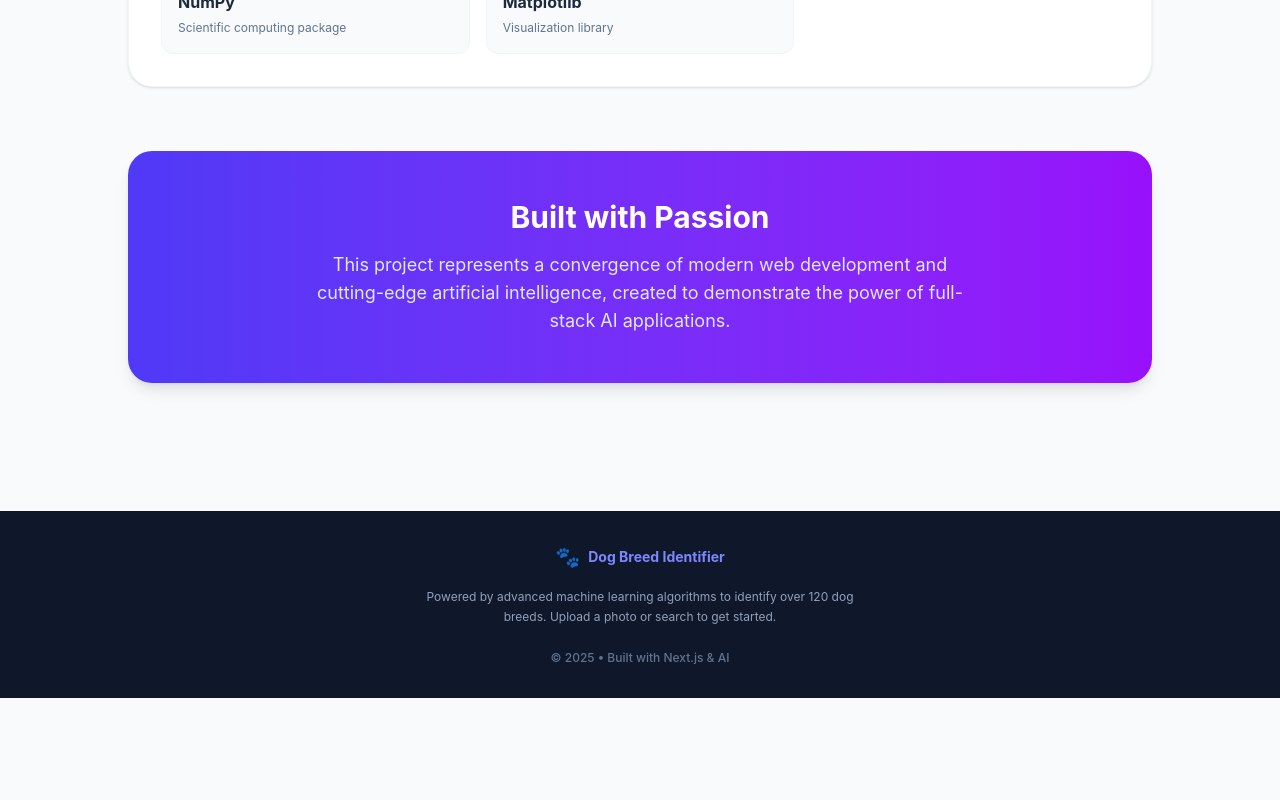
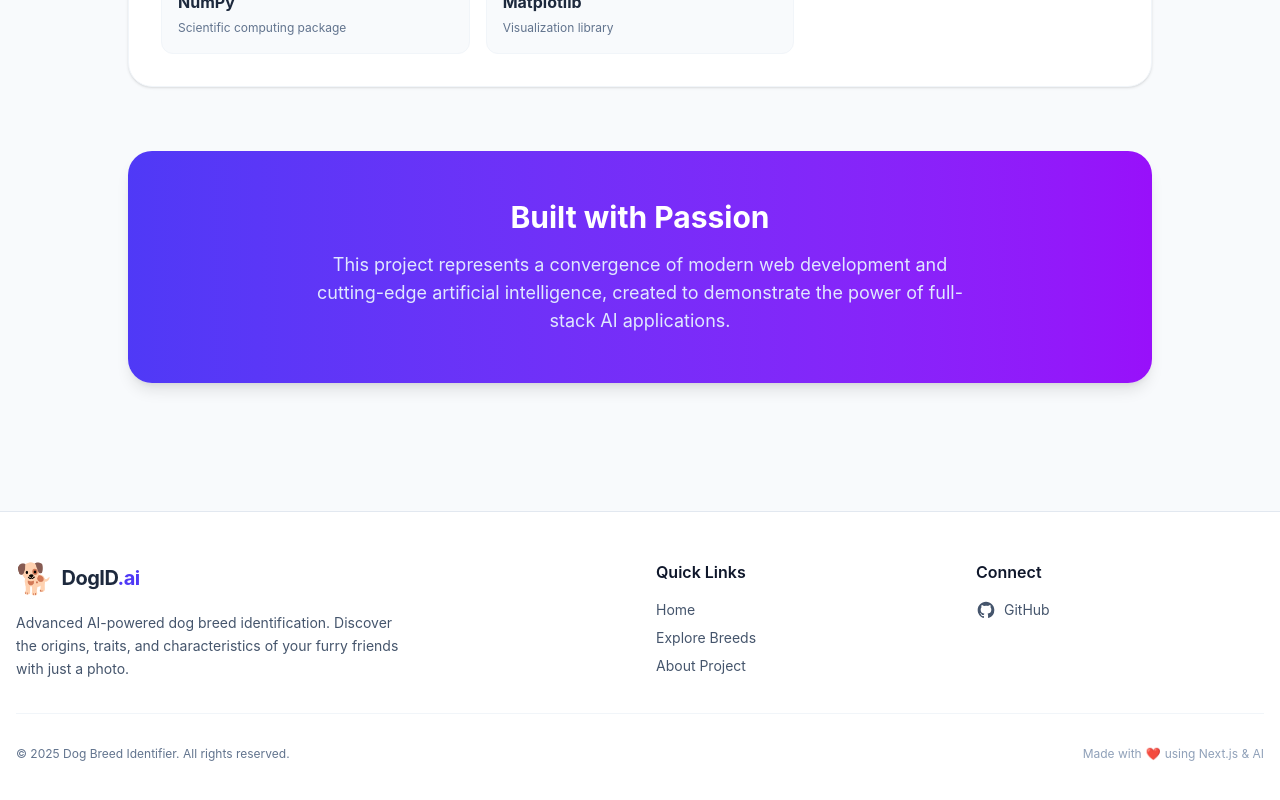
Before and after one commit to addynoven/old_dog_breed_identifier_frontend, a Next.js app: page /about in a window 1280 px wide. Shown: the part 2616-3416 px from the top of the page. Before the commit the page ends 3314 px from the top, so only its background shows below. Built offline with nearby package versions, Linux system fonts and the light colour scheme.

Commit message:
feat: upgrade footer to a multi-column layout with navigation, branding, and social links.

```diff
--- a/src/components/Footer.tsx
+++ b/src/components/Footer.tsx
@@ -1,17 +1,77 @@
+import Link from 'next/link';
+
 export default function Footer() {
+  const currentYear = new Date().getFullYear();
+
   return (
-    <footer className="bg-slate-900 text-white py-8 mt-auto relative z-0">
-      <div className="container mx-auto px-4 text-center">
-        <div className="flex items-center justify-center gap-2 mb-4">
-          <span className="text-xl">🐾</span>
-          <p className="text-sm font-bold text-indigo-400">Dog Breed Identifier</p>
+    <footer className="bg-white dark:bg-slate-950 border-t border-slate-200 dark:border-slate-800 transition-colors duration-300">
+      <div className="container mx-auto px-4 py-12">
+        <div className="grid grid-cols-1 md:grid-cols-4 gap-8 mb-8">
+          {/* Brand Section */}
+          <div className="col-span-1 md:col-span-2">
+            <Link href="/" className="flex items-center gap-2 mb-4 group w-fit">
+              <span className="text-3xl group-hover:scale-110 transition-transform duration-300">🐕</span>
+              <h2 className="text-xl font-bold text-slate-800 dark:text-slate-100 tracking-tight">
+                DogID<span className="text-indigo-600 dark:text-indigo-400">.ai</span>
+              </h2>
+            </Link>
+            <p className="text-slate-600 dark:text-slate-400 text-sm leading-relaxed max-w-sm">
+              Advanced AI-powered dog breed identification. Discover the origins, traits, and characteristics of your furry friends with just a photo.
+            </p>
+          </div>
+
+          {/* Quick Links */}
+          <div>
+            <h3 className="font-semibold text-slate-900 dark:text-white mb-4">Quick Links</h3>
+            <ul className="space-y-2 text-sm">
+              <li>
+                <Link href="/" className="text-slate-600 dark:text-slate-400 hover:text-indigo-600 dark:hover:text-indigo-400 transition-colors">
+                  Home
+                </Link>
+              </li>
+              <li>
+                <Link href="/breeds" className="text-slate-600 dark:text-slate-400 hover:text-indigo-600 dark:hover:text-indigo-400 transition-colors">
+                  Explore Breeds
+                </Link>
+              </li>
+              <li>
+                <Link href="/about" className="text-slate-600 dark:text-slate-400 hover:text-indigo-600 dark:hover:text-indigo-400 transition-colors">
+                  About Project
+                </Link>
+              </li>
+            </ul>
+          </div>
+
+          {/* Connect */}
+          <div>
+            <h3 className="font-semibold text-slate-900 dark:text-white mb-4">Connect</h3>
+            <ul className="space-y-2 text-sm">
+              <li>
+                <a
+                  href="https://github.com"
+                  target="_blank"
+                  rel="noopener noreferrer"
+                  className="flex items-center gap-2 text-slate-600 dark:text-slate-400 hover:text-indigo-600 dark:hover:text-indigo-400 transition-colors"
+                >
+                  <svg className="w-5 h-5" fill="currentColor" viewBox="0 0 24 24" aria-hidden="true">
+                    <path fillRule="evenodd" d="M12 2C6.477 2 2 6.484 2 12.017c0 4.425 2.865 8.18 6.839 9.504.5.092.682-.217.682-.483 0-.237-.008-.868-.013-1.703-2.782.605-3.369-1.343-3.369-1.343-.454-1.158-1.11-1.466-1.11-1.466-.908-.62.069-.608.069-.608 1.003.07 1.531 1.032 1.531 1.032.892 1.53 2.341 1.088 2.91.832.092-.647.35-1.088.636-1.338-2.22-.253-4.555-1.113-4.555-4.951 0-1.093.39-1.988 1.029-2.688-.103-.253-.446-1.272.098-2.65 0 0 .84-.27 2.75 1.026A9.564 9.564 0 0112 6.844c.85.004 1.705.115 2.504.337 1.909-1.296 2.747-1.027 2.747-1.027.546 1.379.202 2.398.1 2.651.64.7 1.028 1.595 1.028 2.688 0 3.848-2.339 4.695-4.566 4.943.359.309.678.92.678 1.855 0 1.338-.012 2.419-.012 2.747 0 .268.18.58.688.482A10.019 10.019 0 0022 12.017C22 6.484 17.522 2 12 2z" clipRule="evenodd" />
+                  </svg>
+                  GitHub
+                </a>
+              </li>
+            </ul>
+          </div>
         </div>
-        <p className="text-xs text-slate-400 max-w-md mx-auto leading-relaxed">
-          Powered by advanced machine learning algorithms to identify over 120 dog breeds.
-          Upload a photo or search to get started.
-        </p>
-        <div className="mt-6 text-xs text-slate-500 font-medium">
-          © {new Date().getFullYear()} • Built with Next.js & AI
+
+        <div className="pt-8 border-t border-slate-100 dark:border-slate-800 flex flex-col md:flex-row justify-between items-center gap-4">
+          <p className="text-xs text-slate-500 dark:text-slate-500">
+            © {currentYear} Dog Breed Identifier. All rights reserved.
+          </p>
+          <div className="flex items-center gap-1 text-xs text-slate-400">
+            <span>Made with</span>
+            <span className="text-red-500 animate-pulse">❤️</span>
+            <span>using Next.js & AI</span>
+          </div>
         </div>
       </div>
     </footer>
```
